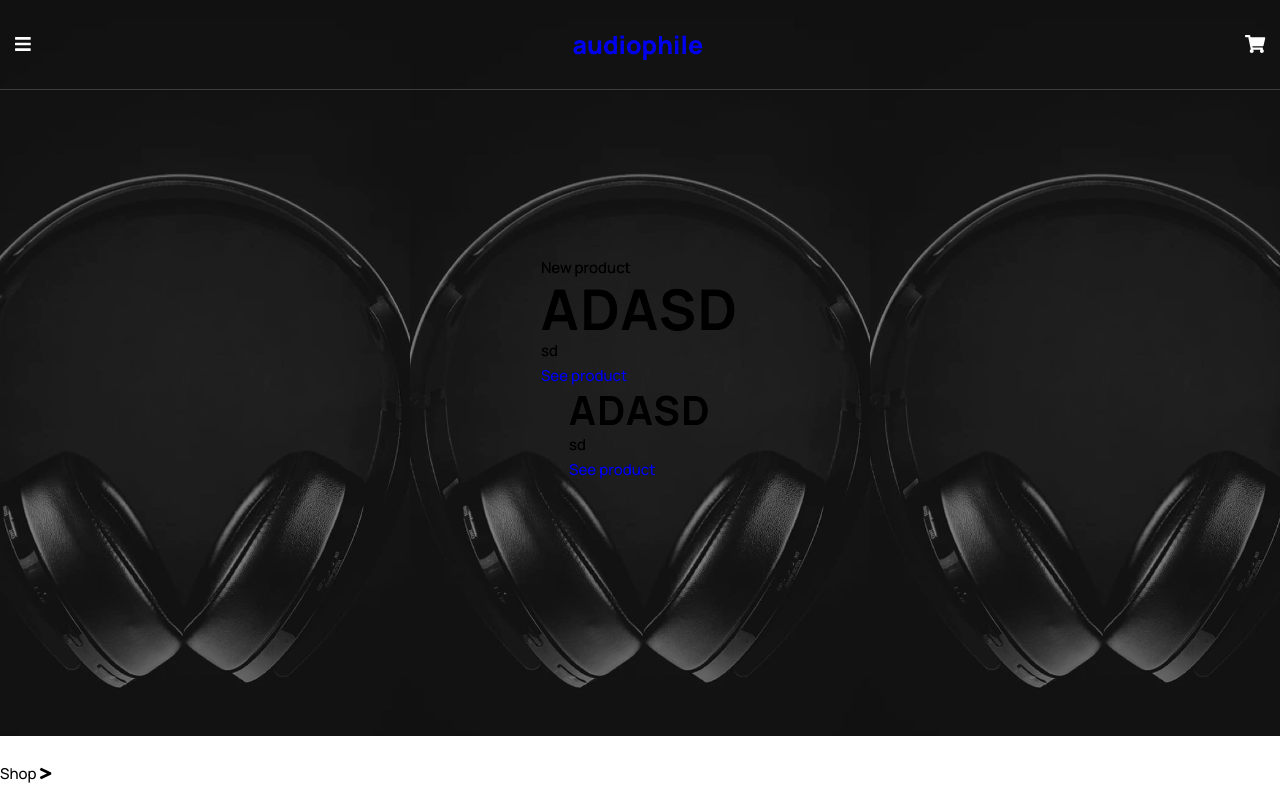
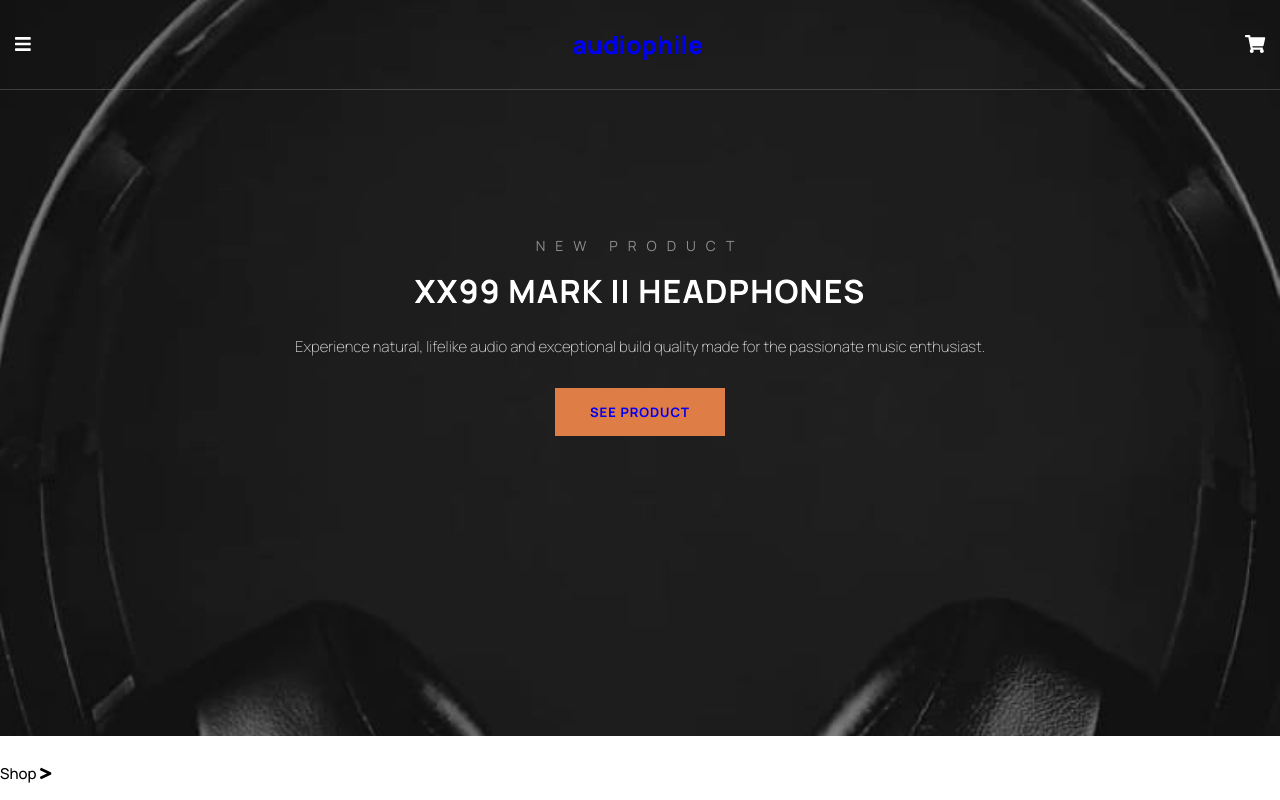
Before and after one commit to sudo-ditto/audiophile-ecommerce, a React (Create React App) app: page / in a window 1280 px wide. Shown: the top 800 px of the page. Built offline with nearby package versions, Linux system fonts and the light colour scheme.

Commit message:
Added styles to hero content

```diff
--- a/src/assets/sass/1-helpers/_variables.scss
+++ b/src/assets/sass/1-helpers/_variables.scss
@@ -1,9 +1,19 @@
 // ------- COLORS -------
+// Primary
+$primaryColor: #D87D4A;
+$primaryFaded: #fbaf85;
+$primaryBlack: #101010;
+$fadedWhite  : #F1F1F1;
+$lightWhite       : #FAFAFA;
 
 // HEADER
 $borderBottom: #8888885e;
-$headerColor: #FFFFFF;
+$headerColor : #FFFFFF;
 
+// HOME
+// Hero
+// Product description
+$newProductColor: #F1F1F1;
 // ------- SIZES -------
 
 // HEADER
--- a/src/assets/sass/2-tools/_buttons.scss
+++ b/src/assets/sass/2-tools/_buttons.scss
@@ -0,0 +1,19 @@
+.btn {
+    text-transform: uppercase;
+    padding       : 15px 35px;
+
+    &.product-btn--orange {
+        background-color: $primaryColor;
+    }
+
+    &.product-btn--transparent {
+        background-color: none;
+        border: 1px solid black;
+        color: black;
+    }
+
+        &.product-btn--black {
+            background-color: black;
+            color: white;
+        }
+}
--- a/src/assets/sass/3-basics/_typography.scss
+++ b/src/assets/sass/3-basics/_typography.scss
@@ -80,3 +80,10 @@ h6 {
 .hamburger-icon, .cart {
     font-size: 18px;
 }
+
+.btn {
+    font-family: Manrope, -apple-system, BlinkMacSystemFont, 'Segoe UI', Roboto, Oxygen, Ubuntu, Cantarell, 'Open Sans', 'Helvetica Neue', sans-serif;
+    font-weight: 700;
+    font-size: 13px;
+    letter-spacing: 1px;
+}
--- a/src/assets/sass/4-layout/_hero.scss
+++ b/src/assets/sass/4-layout/_hero.scss
@@ -2,7 +2,8 @@
     height             : 92vh;
     background-image   : url('../../../assets/images/home/mobile/image-header.jpg');
     background-position: center center;
-    background-size    : contain;
+    background-size    : cover;
+    background-repeat: no-repeat;
     filter             : contrast(108%);
 
     @include flexItem(center, center, column);
--- /dev/null
+++ b/src/assets/sass/5-modules/_productData.scss
@@ -0,0 +1,27 @@
+.product-data__wp {
+    height: 50%;
+    &--hero {
+        @extend .product-data__wp;
+        color: white;
+
+        // New product subtitle
+        .overline {
+            color  : $newProductColor;
+            opacity: 0.5;
+            margin-top: 50px;
+        }
+
+        h3 {
+            margin: 15px;
+        }
+
+        .product-description {
+            font-weight: 100;
+            opacity: 0.8;
+            margin: 25px 0 40px 0;
+        }
+    }
+
+    text-align: center;
+    width     : 90%
+}
--- a/src/assets/sass/main.scss
+++ b/src/assets/sass/main.scss
@@ -21,7 +21,8 @@
 @import '4-layout/_pageLayout';
 
 // 5 - MODULES
-
+@import '5-modules/_hamburger';
+@import '5-modules/_productData';
 //  6 - PAGES
 @import '6-pages/_header';
 @import '6-pages/_footer';
--- a/src/pages/components/HeroComponents/Hero.js
+++ b/src/pages/components/HeroComponents/Hero.js
@@ -1,16 +1,14 @@
 import React from 'react';
-import ProductDescription from '../ProductComponents/ProductDescription';
+import ProductData from '../ProductComponents/ProductData';
 import Button from '../UI/Button';
 
 const Hero = () => {
     return (
         <section id="hero">
-            <ProductDescription newProduct description="sd" >
-                <h1>adasd</h1>
-            </ProductDescription>
-            <ProductDescription description="sd" >
-                <h2>adasd</h2>
-            </ProductDescription>
+            <ProductData newProduct btn="orange" type="hero">
+                <h3>XX99 Mark II HeadphoneS</h3>
+                <p className="product-description">Experience natural, lifelike audio and exceptional build quality made for the passionate music enthusiast.</p>
+            </ProductData>
         </section>
     )
 }
--- /dev/null
+++ b/src/pages/components/ProductComponents/ProductData.js
@@ -0,0 +1,24 @@
+import React from 'react';
+import Button from '../UI/Button';
+
+const ProductData = ({ children, newProduct, type, btn }) => {
+
+    const classList = `product-data__wp ${type === "hero" ? "product-data__wp--hero" : type === "home" ? "product-description__wp--home" : "product-description__wp--product"}`
+
+    const btnClassList = `product-btn--${btn}`;
+    return (
+        <div className={classList}>
+            {/* Check if product is new */}
+            {
+                newProduct ? (
+                    <p className="overline">New product</p>
+                ) : ""
+            }
+            {/* Heading and para*/}
+            {children ? children : ""}
+            <Button urlLink="/" className={btnClassList}>See product</Button>
+        </div>
+    )
+}
+
+export default ProductData;
--- a/src/pages/components/ProductComponents/ProductDescription.js
+++ /dev/null
@@ -1,20 +0,0 @@
-import React from 'react';
-import Button from '../UI/Button';
-
-const ProductDescription = ({ children, description, newProduct }) => {
-    return (
-        <div className="product-description__wp">
-            {
-                newProduct ? (
-                    <p className="new-product">New product</p>
-                ) : ""
-            }
-            {/* Heading */}
-            {children}
-            <p>{description}</p>
-            <Button urlLink="/" className="product-btn">See product</Button>
-        </div>
-    )
-}
-
-export default ProductDescription;
```
